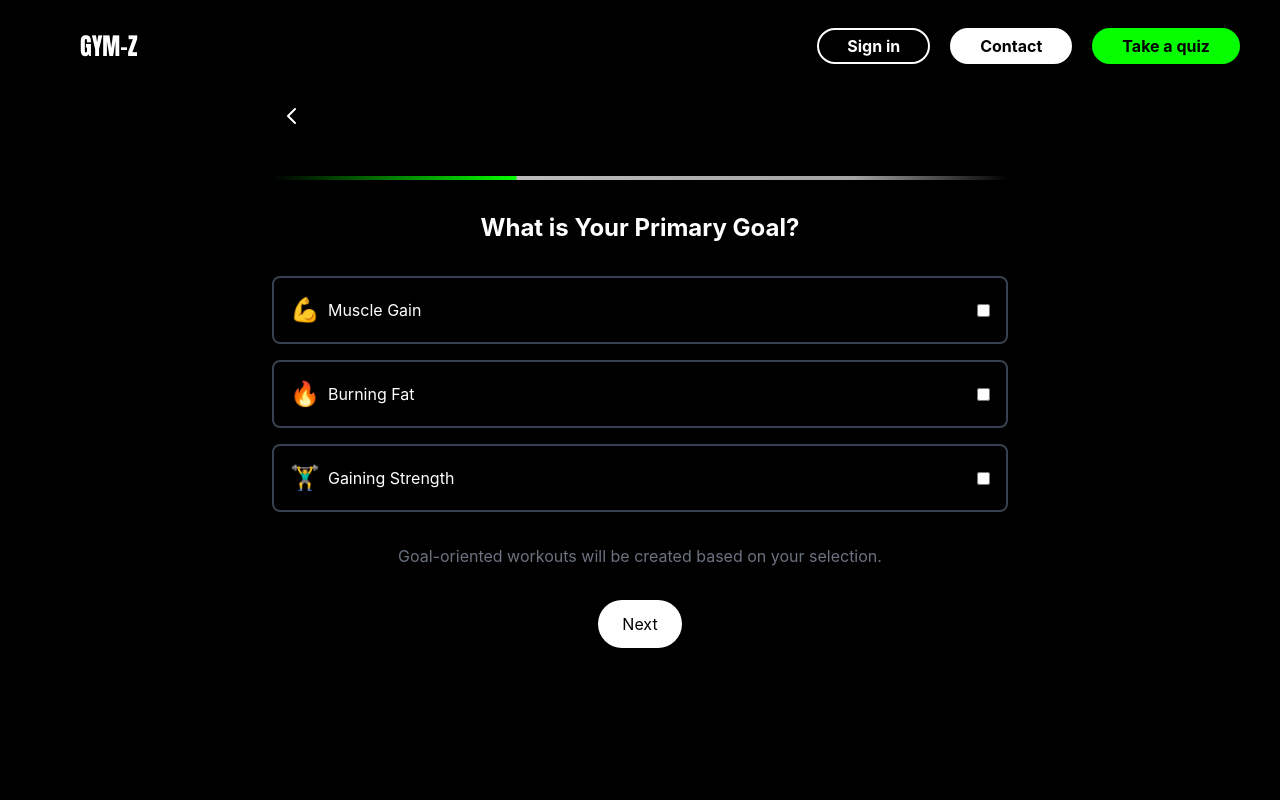
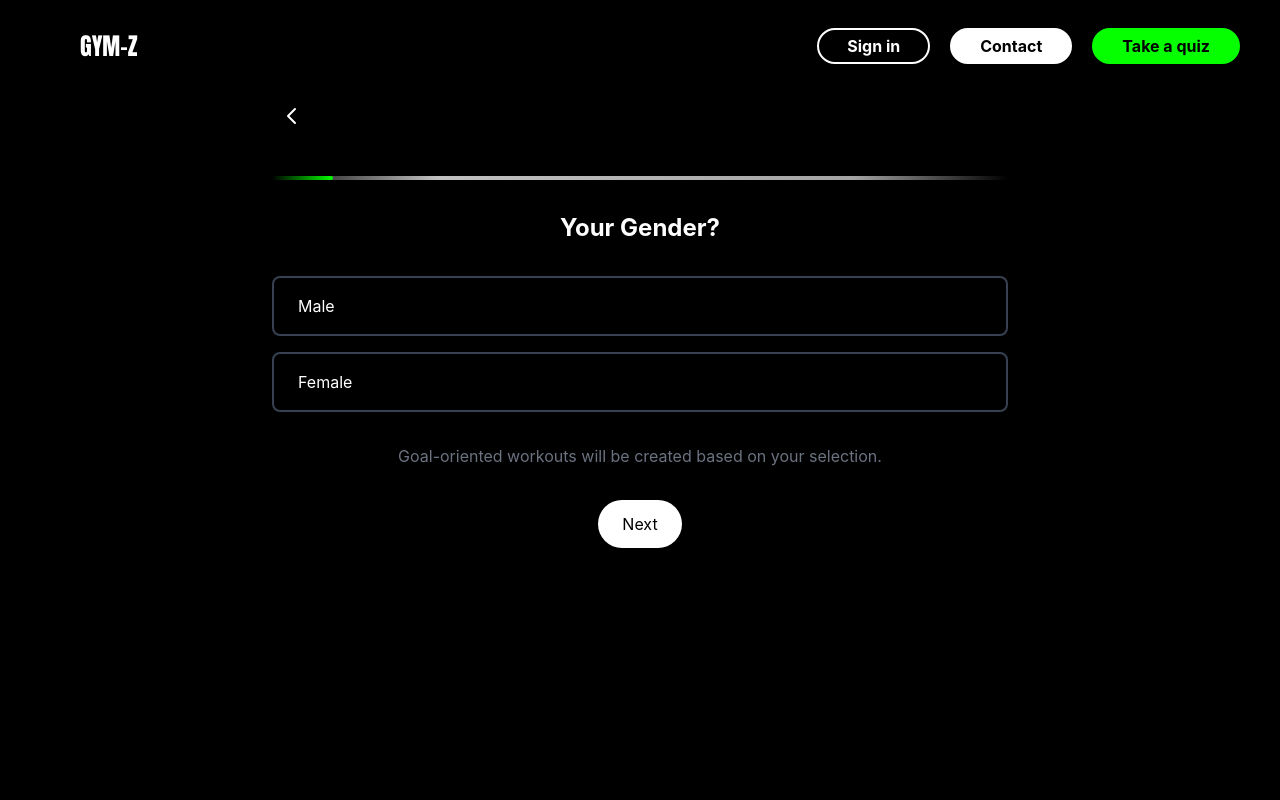
Before and after one commit to GnananSai/Gym-z, a Next.js app: page /quiz in a window 1280 px wide. Shown: the top 800 px of the page. Built offline with nearby package versions, Linux system fonts and the light colour scheme.

Commit message:
Added questions and made chenges in quiz.

```diff
--- a/src/app/quiz/page.jsx
+++ b/src/app/quiz/page.jsx
@@ -1,42 +1,127 @@
 "use client";
 
 import React, { useState } from 'react';
-import Navbar from '@/components/navbar';
+import Question_option from '@/components/Question_option';
 
-// Updated options with multiple questions
-const questions = [
+const quizData = [
   {
-    question: "What is Your Primary Goal?",
+    type: 'option',
+    question: "Your Gender?",
     options: [
-      { label: "Muscle Gain", icon: "💪" },
-      { label: "Burning Fat", icon: "🔥" },
-      { label: "Gaining Strength", icon: "🏋️‍♂️" },
+      { label: "Male"},
+      { label: "Female"}
     ],
   },
   {
-    question: "How Many Days Can You Commit to Working Out Per Week?",
+    type: 'option',
+    question: "How long have you been working out?",
     options: [
-      { label: "1-2 Days", icon: "📅" },
-      { label: "3-4 Days", icon: "📆" },
-      { label: "5-6 Days", icon: "🗓️" },
+      { label: "Beginner", icon: "" },
+      { label: "Intermediate", icon: "" },
+      { label: "Advanced", icon: "" },
     ],
   },
   {
-    question: "What is Your Fitness Experience Level?",
+    type: 'option',
+    question: "What is your goal?",
     options: [
-      { label: "Beginner", icon: "🔰" },
-      { label: "Intermediate", icon: "🏅" },
-      { label: "Advanced", icon: "🏆" },
+      { label: "Aesthetic", icon: "" },
+      { label: "Power Lifter", icon: "" },
+      { label: "Weight Loss", icon: "" },
     ],
   },
-  // Add more questions as needed
+  {
+    type: 'option',
+    question: "What are your primary target muscles?",
+    options: [
+      { label: "Back", icon: "" },
+      { label: "Chest", icon: "" },
+      { label: "Arms", icon: "" },
+      { label: "Shoulders", icon: "" },
+      { label: "Legs", icon: "" },
+      { label: "Abs", icon: "" },
+    ],
+  },
+  {
+    type: 'option',
+    question: "What do you prefer?",
+    options: [
+      { label: "Strength training", icon: "" },
+      { label: "Cardio", icon: "" },
+      { label: "Both", icon: "" },
+    ],
+  },
+  {
+    type: 'option',
+    question: "How would you describe your physical build right now?",
+    options: [
+      { label: "Skinny", icon: "" },
+      { label: "Obese", icon: "" },
+      { label: "Skinny Fat", icon: "" },
+      { label: "Muscular", icon: "" }
+    ],
+  },
+  {
+    type: 'option',
+    question: "What describes you the best?",
+    options: [
+      { label: "Harder for you to lose weight than gain weight.", icon: "" },
+      { label: "Harder for you to gain weight than to lose it.", icon: "" },
+    ],
+  },
+  {
+    type: 'option',
+    question: "How many days can you realistically workout?",
+    options: [
+      { label: "2 days", icon: "" },
+      { label: "3-4 days", icon: "" },
+      { label: "4-5 days", icon: "" },
+      { label: "6 days", icon: "" }
+    ],
+  },
+  {
+    type: 'option',
+    question: "What is your blood type?",
+    options: [
+      { label: "A", icon: "" },
+      { label: "B", icon: "" },
+      { label: "O", icon: "" },
+      { label: "AB", icon: "" }
+    ],
+  },
+  {
+    type: 'option',
+    question: "What is your dietary preference?",
+    options: [
+      { label: "Vegetarian", icon: "" },
+      { label: "Non-Vegetarian", icon: "" },
+      { label: "Eggetarian", icon: "" },
+    ],
+  },
+  {
+    type: 'option',
+    question: "How much is daily water intake?",
+    options: [
+      { label: "Above 2L", icon: "" },
+      { label: "Below 2L", icon: "" },
+    ],
+  },
+  {
+    type: 'option',
+    question: "How is your sleep cycle?",
+    options: [
+      { label: "7-8 hours or more", icon: "" },
+      { label: "5-6 hours", icon: "" },
+      { label: "less than 5 hours", icon: "" }
+    ],
+  },
 ];
 
 export default function GoalSelection() {
   const [currentQuestionIndex, setCurrentQuestionIndex] = useState(0);
   const [answers, setAnswers] = useState({});
 
-  const currentQuestion = questions[currentQuestionIndex];
+  const currentQuestion = quizData[currentQuestionIndex];
 
   const handleOptionChange = (option) => {
     setAnswers((prev) => ({
@@ -45,8 +130,15 @@ export default function GoalSelection() {
     }));
   };
 
+  const handleAgeChange = (age) => {
+    setAnswers((prev) => ({
+      ...prev,
+      [currentQuestionIndex]: age,
+    }));
+  };
+
   const handleNext = () => {
-    if (currentQuestionIndex < questions.length - 1) {
+    if (currentQuestionIndex < quizData.length - 1) {
       setCurrentQuestionIndex(currentQuestionIndex + 1);
     }
   };
@@ -59,14 +151,13 @@ export default function GoalSelection() {
 
   return (
     <div className="min-h-screen bg-black text-white flex flex-col mt-20">
-      <div className="w-full max-w-3xl mx-auto p-4 pt-16 relative"> {/* Added pt-16 to ensure content doesn't overlap with navbar */}
-
-        {/* Back Button - Positioned on the left, aligned with the content */}
+      <div className="w-full max-w-3xl mx-auto p-4 pt-16 relative">
+        {/* Back Button */}
         <button
           className="absolute top-4 left-4 p-2 rounded-full bg-transparent"
           onClick={handlePrevious}
           aria-label="Back"
-          disabled={currentQuestionIndex === 0} // Disable back button on the first question
+          disabled={currentQuestionIndex === 0}
         >
           <svg
             xmlns="http://www.w3.org/2000/svg"
@@ -95,40 +186,26 @@ export default function GoalSelection() {
             className="h-full rounded-full"
             style={{
               background: 'linear-gradient(90deg, #000000 0%, #05FF00 100%)',
-              width: `${((currentQuestionIndex + 1) / questions.length) * 100}%`
+              width: `${((currentQuestionIndex + 1) / quizData.length) * 100}%`
             }}
           ></div>
         </div>
 
-        {/* Title */}
-        <h1 className="font-inter text-center text-2xl font-bold">
-          {currentQuestion.question}
-        </h1>
-
-        {/* Options */}
-        <div className="mt-8 space-y-4">
-          {currentQuestion.options.map((option) => (
-            <button
-              key={option.label}
-              className={`w-full flex items-center justify-between p-4 bg-transparent rounded-lg border-2 border-gray-700 hover:bg-gray-700 ${answers[currentQuestionIndex] === option.label ? 'bg-gray-600' : ''
-                }`}
-              onClick={() => handleOptionChange(option)}
-            >
-              <div className="flex items-center">
-                <span className="mr-2 text-2xl">
-                  {option.icon}
-                </span>
-                {option.label}
-              </div>
-              <input
-                type="checkbox"
-                className="form-checkbox"
-                checked={answers[currentQuestionIndex] === option.label}
-                onChange={() => handleOptionChange(option)}
-              />
-            </button>
-          ))}
-        </div>
+        {/* Render Question Component based on type */}
+        {currentQuestion.type === 'age' ? (
+          <AgeGenderForm
+            question={currentQuestion.question}
+            onAgeChange={handleAgeChange}
+            selectedAge={answers[currentQuestionIndex]}
+          />
+        ) : (
+          <Question_option
+            question={currentQuestion.question}
+            options={currentQuestion.options}
+            selectedOption={answers[currentQuestionIndex]}
+            onOptionChange={handleOptionChange}
+          />
+        )}
 
         {/* Footer Text */}
         <p className="text-gray-500 text-center mt-8">
@@ -137,11 +214,11 @@ export default function GoalSelection() {
 
         {/* Navigation Buttons */}
         <div className="mt-8 flex justify-center">
-          {currentQuestionIndex < questions.length - 1 ? (
+          {currentQuestionIndex < quizData.length - 1 ? (
             <button
               className="px-6 py-3 bg-white text-black rounded-full hover:bg-gray-200"
               onClick={handleNext}
-              disabled={!answers[currentQuestionIndex]} // Disable Next until an option is selected
+              disabled={!answers[currentQuestionIndex]}
             >
               Next
             </button>
--- /dev/null
+++ b/src/components/Question_option.jsx
@@ -0,0 +1,32 @@
+// components/Question.js
+import React from 'react';
+
+export default function Question_option({ question, options, selectedOption, onOptionChange }) {
+  return (
+    <div>
+      <h1 className="font-inter text-center text-2xl font-bold">
+        {question}
+      </h1>
+
+      {/* Options */}
+      <div className="mt-8 space-y-4">
+        {options.map((option) => (
+          <button
+            key={option.label}
+            className={`w-full flex items-center justify-between p-4 bg-transparent rounded-lg border-2 hover:bg-gray-700 ${
+              selectedOption === option.label ? 'border-[#05FF00] text-[#05FF00] bg-gray-600' : 'border-gray-700'
+            }`}
+            onClick={() => onOptionChange(option)}
+          >
+            <div className="flex items-center">
+              <span className="mr-2 text-2xl">
+                {option.icon}
+              </span>
+              {option.label}
+            </div>
+          </button>
+        ))}
+      </div>
+    </div>
+  );
+}
```
